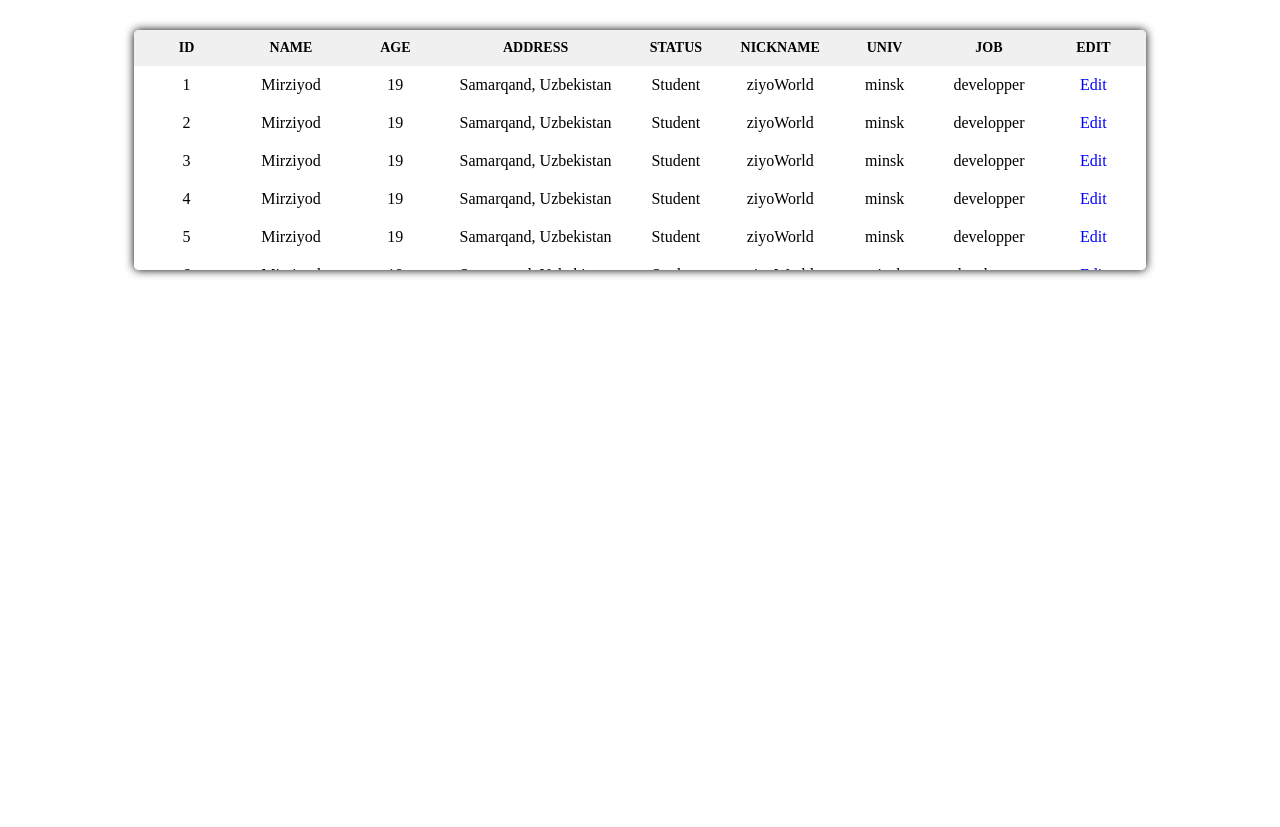
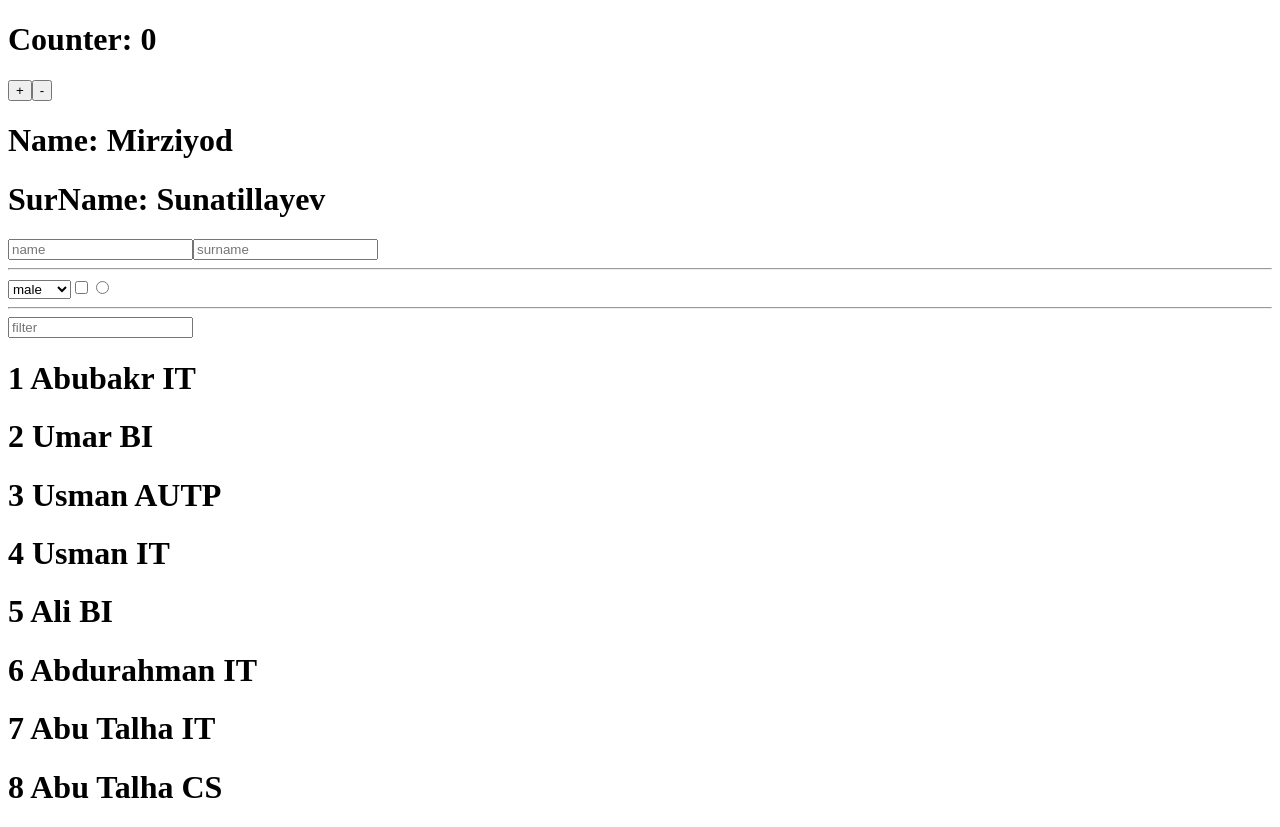
Before and after one commit to ZiyoWorld/reactjs, a React (Create React App) app: page / in a window 1280 px wide. Before the commit the page ends 800 px from the top, so only its background shows below. Built offline with nearby package versions, Linux system fonts and the light colour scheme.

Commit message:
finished now

```diff
--- a/src/App.js
+++ b/src/App.js
@@ -1,5 +1,6 @@
 import React, {Component} from "react";
-import Table from './Table';
+// import Table from './Table';
+import State from './State';
 
 class App extends Component {
 
@@ -8,7 +9,8 @@ class App extends Component {
   }
   render() {
     return (
-      <Table />
+      // <Table />
+      <State />
      );
   }
 }
--- /dev/null
+++ b/src/State.jsx
@@ -0,0 +1,69 @@
+import React, {Component} from "react";
+
+import {student} from './moke';
+
+class State extends Component {
+
+    state = {
+         count: 0,
+         data: student,
+         name: "Mirziyod",
+         surname: "Sunatillayev",
+
+     }
+    render() {
+        const {count, name, surname} = this.state;
+
+        const plus =()=>{if(count < 10) {this.setState({count: count + 1})}};
+        const minus =()=>{if(count > 0){ this.setState({ count: count - 1})}};
+
+        const onSelect = (e)=>{
+            console.log(e.target.value)
+        }
+        const onCheck = (e)=>{
+            console.log(e.target.checked)
+        }
+        const onChange = (e)=>{
+            this.setState({
+                [e.target.name]: e.target.value
+            })
+        }
+        const onFilter = (e)=>{
+            console.log(e.target.value);
+           let res = student.filter( (value)=> value.name.includes(e.target.value));
+           this.setState({
+            data: res,
+           })
+        }
+
+        return (
+            <>
+            <h1>Counter: {count}</h1>
+            <button onClick={plus}  >+</button>
+            <button onClick={minus} >-</button>
+            <h1>Name: {name}</h1>
+            <h1>SurName: {surname}</h1>
+            <input type="text" name="name" placeholder="name" onChange={onChange} />
+            <input type="text" name="surname" placeholder="surname" onChange={onChange} />
+            <hr />
+            <select onClick={onSelect}>
+                <option value="male">male</option>
+                <option value="female">female</option>
+            </select>
+            <input type="checkbox" onChange={onCheck} />
+            <input type="radio" onChange={onCheck} />
+            <hr />
+            <input type="text" placeholder="filter" onChange={onFilter} />
+            {
+                this.state.data.map(({id, name, status})=>{
+                    return(
+                        <h1 key={id}>{id} {name} {status}</h1>
+                    )
+                })
+            }
+            </>
+         );
+    }
+}
+
+export default State;
--- /dev/null
+++ b/src/moke.jsx
@@ -0,0 +1,10 @@
+export const student = [
+    {id: 1, name: "Abubakr", status: "IT"},
+    {id: 2, name: "Umar", status: "BI"},
+    {id: 3, name: "Usman", status: "AUTP"},
+    {id: 4, name: "Usman", status: "IT"},
+    {id: 5, name: "Ali", status: "BI"},
+    {id: 6, name: "Abdurahman", status: "IT"},
+    {id: 7, name: "Abu Talha", status: "IT"},
+    {id: 8, name: "Abu Talha", status: "CS"},
+];
```
Also changed, not shown: review.js (+23 -0 lines), test.js (+17 -0 lines).
